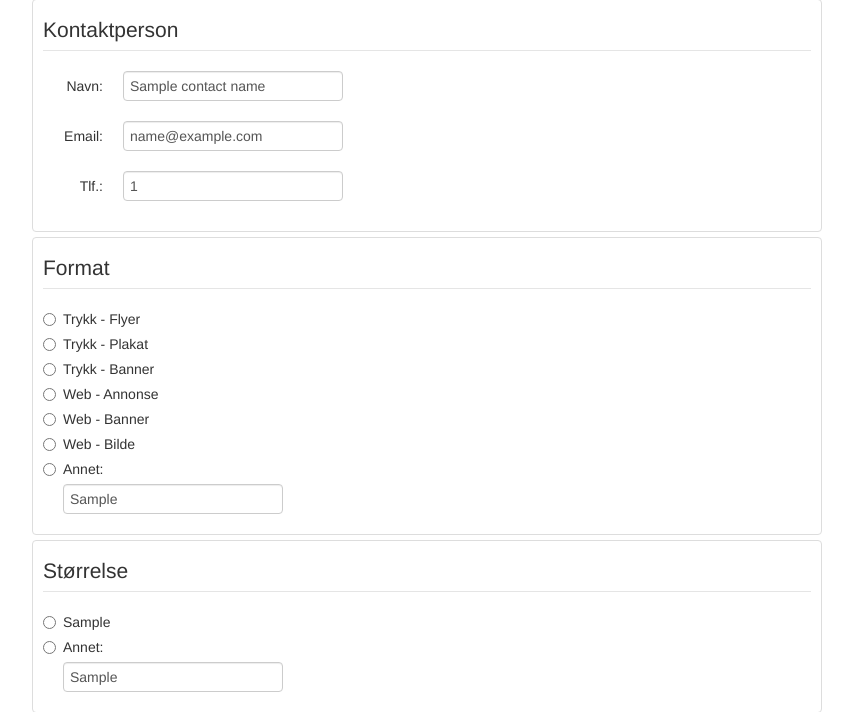
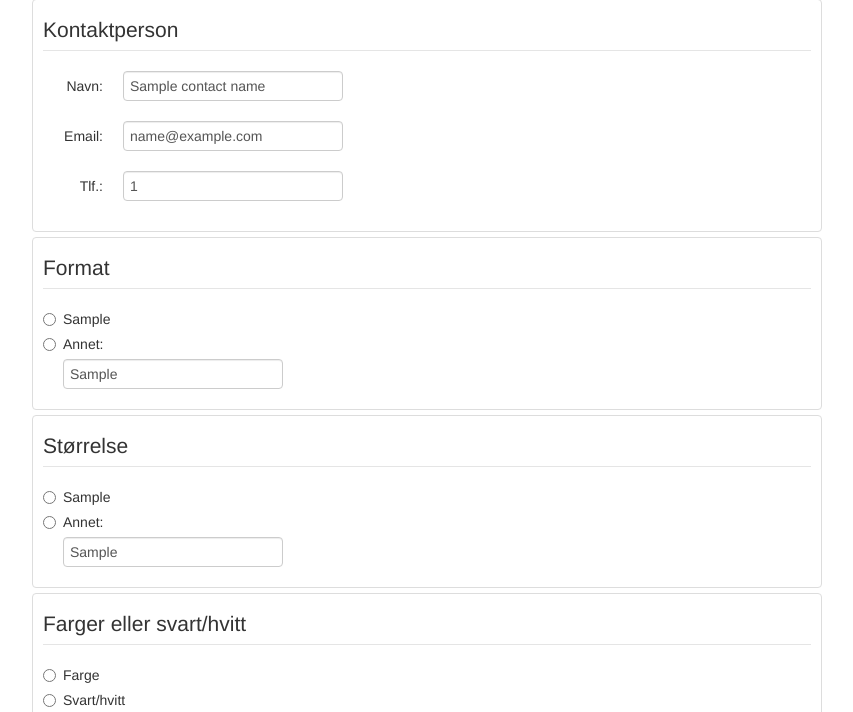
Before and after one commit to edb-gjengen/bestillingsskjema, a Django app: template bestilling/templates/design/form.html in a window 1280 px wide. Shown: the part 636-1348 px from the top of the page, without its empty margins (213-1066 px from the left). Run offline with Django 3.2, Linux system fonts and the light colour scheme; the template is opened without the code that fills it: most values are stand-ins (such as "Sample title", 1, 10 or a date in 2020); some libraries are stand-ins or nearby versions.

Commit message:
Moved formats to models.

```diff
--- a/bestilling/design/views.py
+++ b/bestilling/design/views.py
@@ -32,7 +32,8 @@ class DesignFormView(BaseFormView):
     def _get_params(self):
         params = super(DesignFormView, self)._get_params()
         params.update({
-            'paper_sizes' : DesignOrder._meta.get_field('paper_size').choices
+            'paper_sizes' : DesignOrder._meta.get_field('paper_size').choices,
+            'format_types' : DesignOrder._meta.get_field('format_type').choices,
         })
         return params
 
--- a/bestilling/templates/design/form.html
+++ b/bestilling/templates/design/form.html
@@ -9,27 +9,13 @@
 		<label class="text-error">Feltet er obligatorisk.</label>
 	{% endif %}
 
+	{% for format_type_code, format_type_display in format_types %}
 	<label class="radio">
-		<input name="format" type="radio" value="Trykk - Flyer" {% if format = 'Trykk - Flyer' %} checked="checked" {% endif %}>Trykk - Flyer</input>
+		<input name="format" type="radio" value="{{ format_type_code }}" {% if format = format_type_code %} checked="checked" {% endif %}>{{ format_type_display }}</input>
 	</label>
+	{% endfor %}
 	<label class="radio">
-		<input name="format" type="radio" value="Trykk - Plakat" {% if format = 'Trykk - Plakat' %} checked="checked" {% endif %}>Trykk - Plakat</input>
-	</label>
-	<label class="radio">
-		<input name="format" type="radio" value="Trykk - Banner" {% if format = 'Trykk - Banner' %} checked="checked" {% endif %}>Trykk - Banner</input>
-	</label>
-	<label class="radio">
-		<input name="format" type="radio" value="Web - Annonse" {% if format = 'Web - Annonse' %} checked="checked" {% endif %}>Web - Annonse</input>
-	</label>
-	<label class="radio">
-		<input name="format" type="radio" value="Web - Banner" {% if format = 'Web - Banner' %} checked="checked" {% endif %}>Web - Banner</input>
-	</label>
-	<label class="radio">
-		<input name="format" type="radio" value="Web - Bilde" {% if format = 'Web - Bilde' %} checked="checked" {% endif %}>Web - Bilde</input>
-	</label>
-	<label class="radio">
-		<input name="format" type="radio" value="other" {% if format = 'other' %} checked="checked" {% endif %}>Annet:
-		</input>
+		<input name="format" type="radio" value="other" {% if format = 'other' %} checked="checked" {% endif %}>Annet:</input>
 	</label>
 	<input type="text" name="format_other" value="{{ format_other }}" style="margin-left:20px;" />
 	{% if errors.format_other_error %}
```
Also changed, not shown: bestilling/design/models.py (+10 -1 lines).
